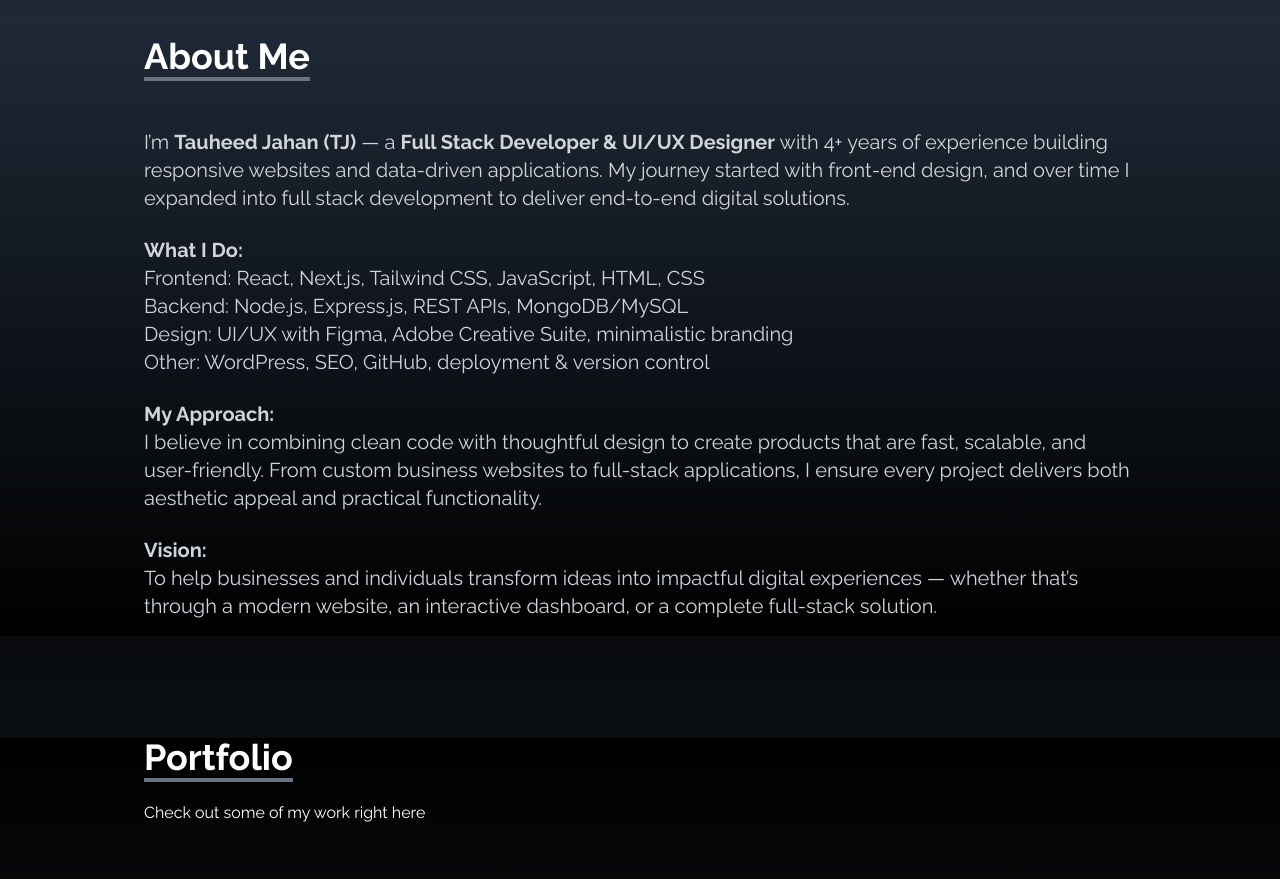
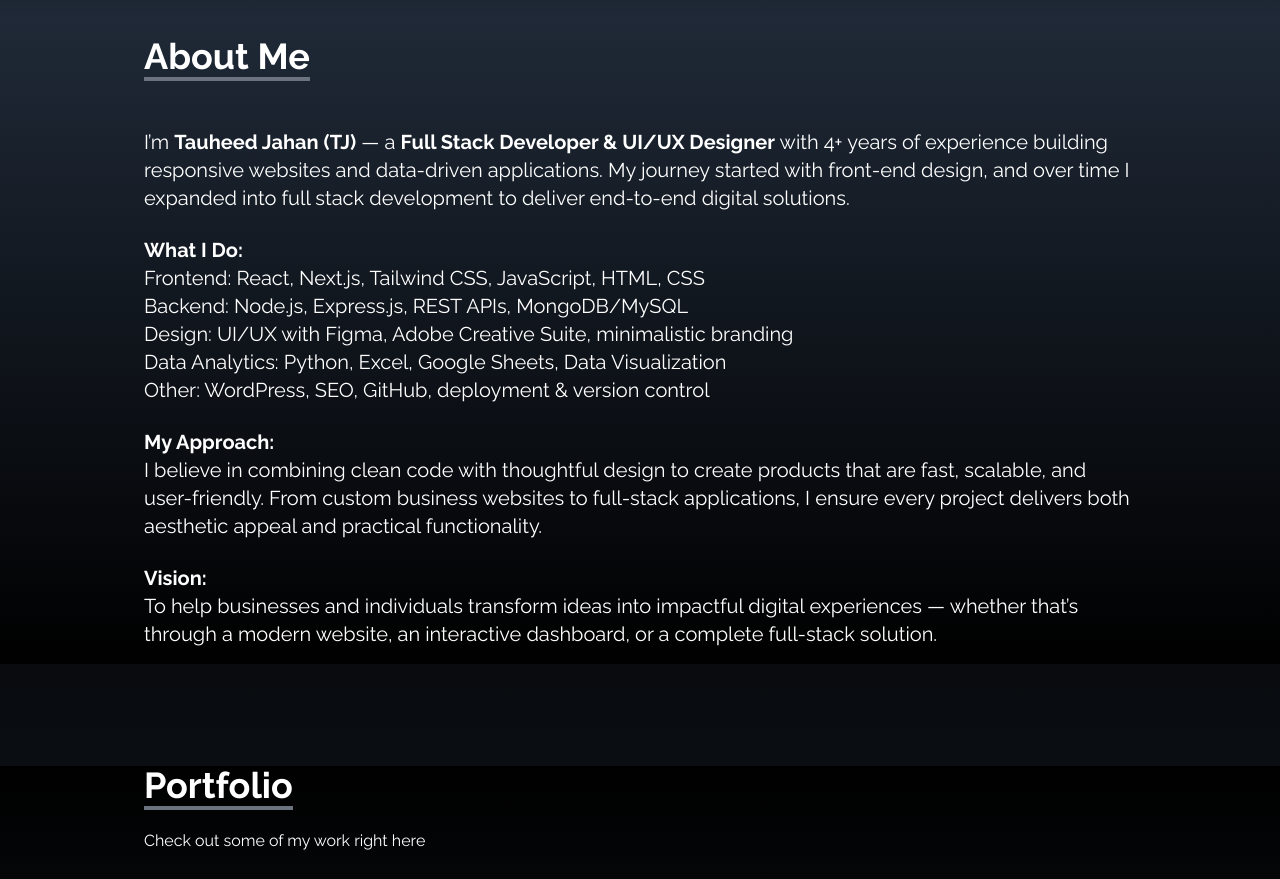
Before and after one commit to Tauheedjahan/Tj_Portfolio, a React (Create React App) app: page / in a window 1280 px wide. Shown: the part 780-1659 px from the top of the page. Built offline with nearby package versions, Linux system fonts and the light colour scheme.

Commit message:
Update About.jsx

```diff
--- a/src/components/About.jsx
+++ b/src/components/About.jsx
@@ -13,30 +13,32 @@ const About = () => {
           </p>
         </div>
 
-        <p className="text-xl mt-5 text-gray-300">
+        <p className="text-xl mt-5">
           I’m <strong>Tauheed Jahan (TJ)</strong> — a <strong>Full Stack Developer & UI/UX Designer</strong> with 4+ years of experience building responsive websites and data-driven applications. My journey started with front-end design, and over time I expanded into full stack development to deliver end-to-end digital solutions.
         </p>
 
         <br />
 
-        <p className="text-xl text-gray-300">
+        <p className="text-xl ">
           <strong>What I Do:</strong><br/>
-          Frontend: React, Next.js, Tailwind CSS, JavaScript, HTML, CSS<br/>
-          Backend: Node.js, Express.js, REST APIs, MongoDB/MySQL<br/>
-          Design: UI/UX with Figma, Adobe Creative Suite, minimalistic branding<br/>
-          Other: WordPress, SEO, GitHub, deployment & version control
+         Frontend: React, Next.js, Tailwind CSS, JavaScript, HTML, CSS<br/>
+         Backend: Node.js, Express.js, REST APIs, MongoDB/MySQL<br/>
+         Design: UI/UX with Figma, Adobe Creative Suite, minimalistic branding<br/>
+         Data Analytics: Python, Excel, Google Sheets, Data Visualization<br/>
+         Other: WordPress, SEO, GitHub, deployment & version control
+
         </p>
 
         <br />
 
-        <p className="text-xl text-gray-300">
+        <p className="text-xl ">
           <strong>My Approach:</strong><br/>
           I believe in combining clean code with thoughtful design to create products that are fast, scalable, and user-friendly. From custom business websites to full-stack applications, I ensure every project delivers both aesthetic appeal and practical functionality.
         </p>
 
         <br />
 
-        <p className="text-xl text-gray-300">
+        <p className="text-xl">
           <strong>Vision:</strong><br/>
           To help businesses and individuals transform ideas into impactful digital experiences — whether that’s through a modern website, an interactive dashboard, or a complete full-stack solution.
         </p>
```
